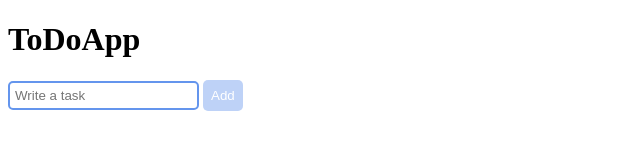
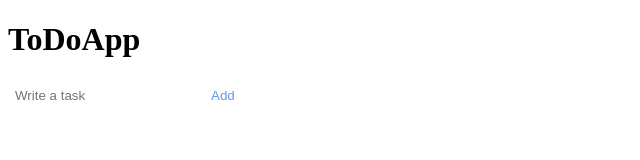
Before and after one commit to GuillermoGAndres/ToDoApp22, a plain HTML site: page index.html in a window 1280 px wide. Shown: the whole page, without its empty margins (0-640 px from the left). Drawn offline with Linux system fonts and the light colour scheme.

Commit message:
Estilos cambiados

```diff
--- a/styles.css
+++ b/styles.css
@@ -1,25 +1,26 @@
 #addTask {
-	background: rgba(100, 148, 237, 0.418);
+	background: white;
+	color: cornflowerblue;
 	border: none;
 	padding: 8px;
 	border-radius: 5px;
-	color: white;
 	outline: none;
 }
 #addTask:hover,
 #addTask:focus {
-	background: cornflowerblue;
+	background: rgb(240, 240, 240);
 }
 #taskName {
 	outline: none;
-	padding: 5px;
+	padding: 7px;
 	border-radius: 5px;
-	border: rgba(100, 148, 237, 0.418) solid 2px;
+	border: none;
+	/* border: rgba(100, 148, 237, 0.418) solid 2px; */
 }
-#taskName:focus,
+/* #taskName:focus,
 #taskName:hover {
-	border: cornflowerblue solid 2px;
-}
+	border: white solid 2px;
+} */
 
 .deleteTaskBtn {
 	background: transparent;
```
